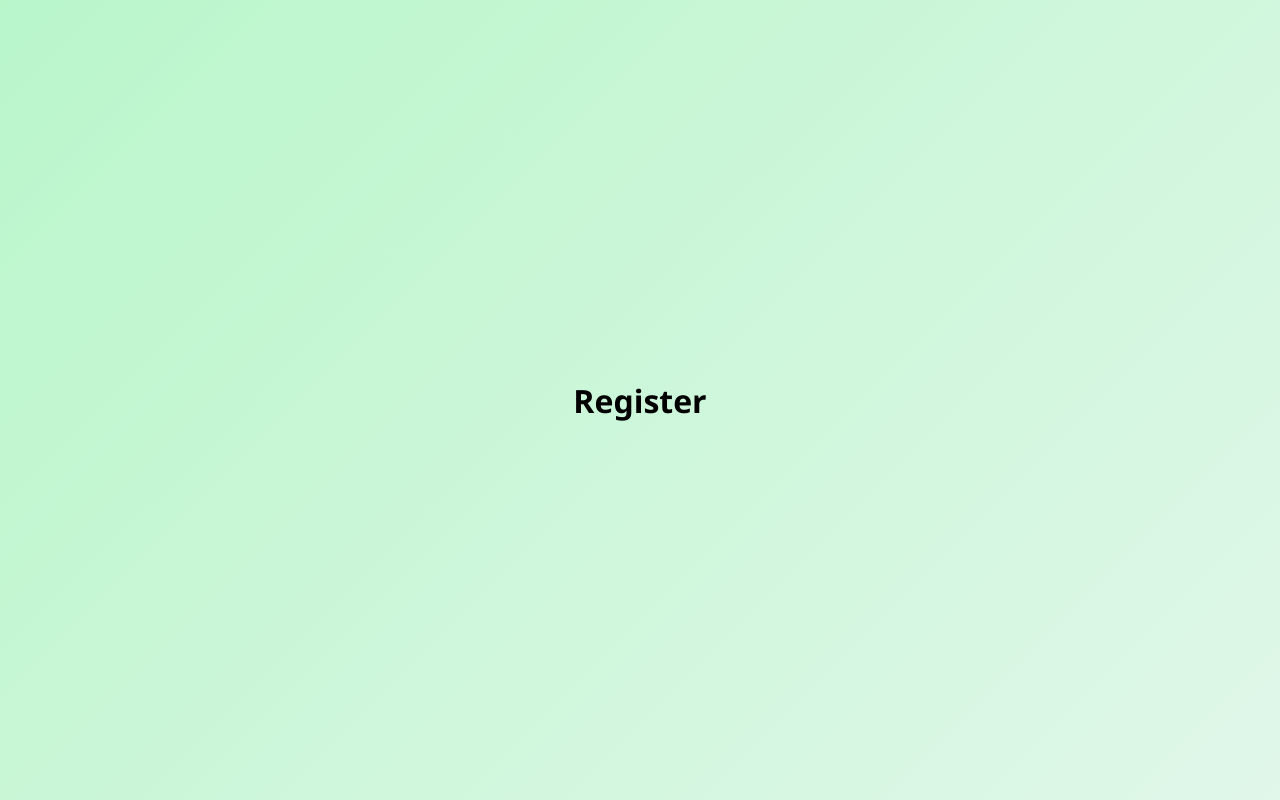
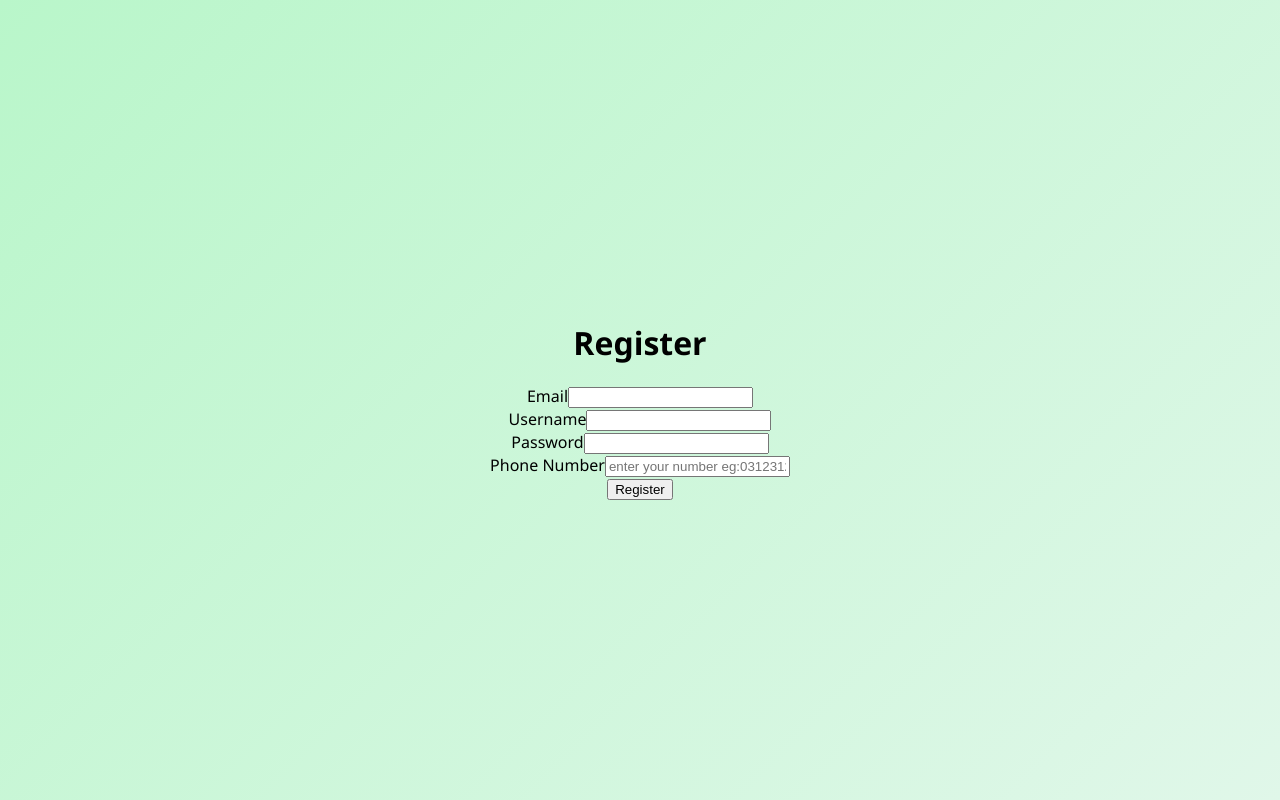
Before and after one commit to hadi-karnib/E-Learner, a React (Create React App) app in the folder frontend/: page /register in a window 1280 px wide. Built offline with nearby package versions, Linux system fonts and the light colour scheme.

Commit message:
added register.jsx

```diff
--- a/frontend/src/pages/register/register.jsx
+++ b/frontend/src/pages/register/register.jsx
@@ -1,9 +1,74 @@
-import React from "react";
+import React, { useState } from "react";
 import "./register.css";
+
 const Register = () => {
+  const [email, setEmail] = useState("");
+  const [username, setUsername] = useState("");
+  const [password, setPassword] = useState("");
+  const [phoneNumber, setPhoneNumber] = useState("");
+
+  const handleSubmit = (e) => {
+    e.preventDefault();
+    // Handle registration logic
+    console.log("Email:", email);
+    console.log("Username:", username);
+    console.log("Password:", password);
+    console.log("Phone Number:", phoneNumber);
+  };
+
   return (
-    <div>
-      <h1>Register</h1>
+    <div className="register-container">
+      <h1 className="register-header">Register</h1>
+      <form onSubmit={handleSubmit}>
+        <div className="register-input-group">
+          <label htmlFor="email">Email</label>
+          <input
+            type="email"
+            id="email"
+            name="email"
+            value={email}
+            onChange={(e) => setEmail(e.target.value)}
+            required
+          />
+        </div>
+        <div className="register-input-group">
+          <label htmlFor="username">Username</label>
+          <input
+            type="text"
+            id="username"
+            name="username"
+            value={username}
+            onChange={(e) => setUsername(e.target.value)}
+            required
+          />
+        </div>
+        <div className="register-input-group">
+          <label htmlFor="password">Password</label>
+          <input
+            type="password"
+            id="password"
+            name="password"
+            value={password}
+            onChange={(e) => setPassword(e.target.value)}
+            required
+          />
+        </div>
+        <div className="register-input-group">
+          <label htmlFor="phoneNumber">Phone Number</label>
+          <input
+            type="text"
+            id="phoneNumber"
+            name="phoneNumber"
+            value={phoneNumber}
+            placeholder="enter your number eg:03123123"
+            onChange={(e) => setPhoneNumber(e.target.value)}
+            required
+          />
+        </div>
+        <button className="register-button" type="submit">
+          Register
+        </button>
+      </form>
     </div>
   );
 };
```
